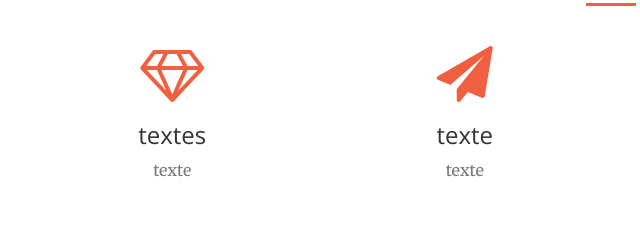
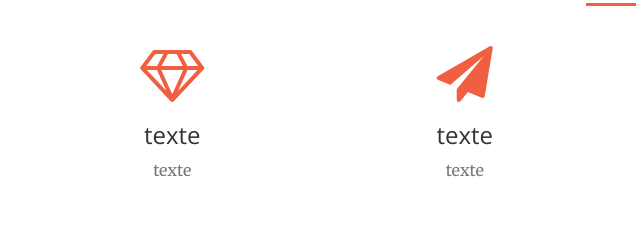
Before and after one commit to ThomasPdlb/TAP-3, a website: page index.html in a window 1280 px wide. Shown: the part 1680-1920 px from the top of the page, 29-669 px from the left. Drawn offline with nearby package versions, Linux system fonts and the light colour scheme.

Commit message:
Update index.html

```diff
--- a/index.html
+++ b/index.html
@@ -117,7 +117,7 @@
                 <div class="col-lg-3 col-md-6 text-center">
                     <div class="service-box">
                         <i class="fa fa-4x fa-diamond text-primary sr-icons"></i>
-                        <h3>textes</h3>
+                        <h3>texte</h3>
                         <p class="text-muted">texte</p>
                     </div>
                 </div>
```
